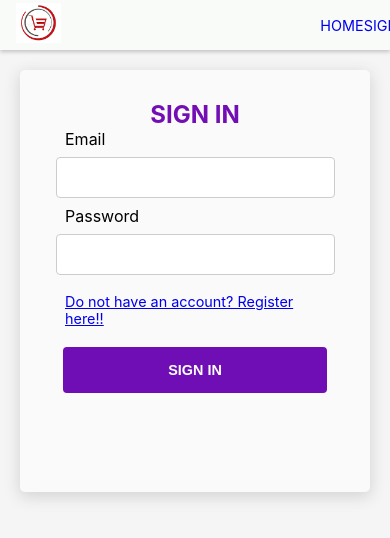
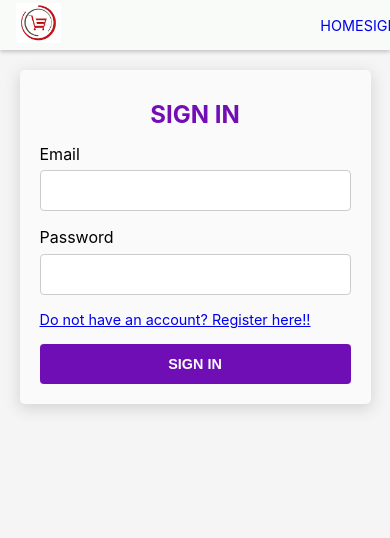
Before and after one commit to Karthik-Nayak98/e-commerce-app, a React (Create React App) app: page /signin in a window 390 px wide. Shown: the top 538 px of the page. Built offline with nearby package versions, Linux system fonts and the light colour scheme.

Commit message:
feat: add responsive css to signin and signup page

```diff
--- a/src/components/button/button.styles.css
+++ b/src/components/button/button.styles.css
@@ -8,12 +8,12 @@
   cursor: pointer;
 }
 
+/* SignUp Button */
 .btn-signup {
-  margin: 10px 0px;
   width: 100%;
   background-color: rgb(111, 14, 180);
   color: white;
-  padding: 15px 20px;
+  padding: 12px 20px;
   border: none;
   border-radius: 4px;
   font-size: 0.9rem;
--- a/src/components/form-input/form-input.styles.css
+++ b/src/components/form-input/form-input.styles.css
@@ -1,10 +1,10 @@
-input[type='text'],
-input[type='email'],
-input[type='password'] {
+input[type="text"],
+input[type="email"],
+input[type="password"] {
   align-self: center;
-  width: 90%;
+  width: 100%;
   padding: 12px 10px;
-  margin: 8px 0;
+  /* margin: 8px 0; */
   border: 1px solid #ccc;
   border-radius: 4px;
   box-sizing: border-box;
--- a/src/components/form-label/form-label.component.jsx
+++ b/src/components/form-label/form-label.component.jsx
@@ -1,6 +1,4 @@
 import React from 'react';
-
-import './form-label.styles.css';
 
 const FormLabel = ({ title, otherProps }) => {
   return <label {...otherProps}>{title}</label>;
--- a/src/components/form-label/form-label.styles.css
+++ /dev/null
@@ -1,3 +0,0 @@
-label {
-  padding: 0px 25px;
-}
--- a/src/components/header/header.styles.css
+++ b/src/components/header/header.styles.css
@@ -1,5 +1,6 @@
 .heading {
   font-size: 1.5rem;
   margin-top: 10px;
+  margin-bottom: 15px;
   color: rgb(114, 14, 180);
 }
--- a/src/components/input-container/input-container.jsx
+++ b/src/components/input-container/input-container.jsx
@@ -1,7 +1,9 @@
 import React from 'react';
 
-const InputContainer = (props) => {
-  return <div {...props}>{props.children}</div>;
+import './input-container.styles.css'
+
+const InputContainer = ({children, ...props}) => {
+  return <div {...props}>{children}</div>;
 };
 
 export default InputContainer;
--- a/src/components/input-container/input-container.styles.css
+++ b/src/components/input-container/input-container.styles.css
@@ -3,4 +3,5 @@
   justify-content: center;
   align-items: flex-start;
   flex-direction: column;
+  gap: 0.4rem;
 }
--- a/src/pages/signin/signin.styles.css
+++ b/src/pages/signin/signin.styles.css
@@ -1,9 +1,9 @@
 .form__container {
   border-radius: 5px;
   background-color: #f2f2f2;
-  /* width: 35%; */
-  min-height: 50vh;
-  margin: 20px;
+  width: 90vw;
+  max-width: 480px;
+  margin: 20px auto;
   padding: 20px;
   box-shadow: 0px 4px 15px 1px rgb(212, 212, 212);
   background-color: rgb(250, 250, 250);
@@ -13,48 +13,15 @@
   display: flex;
   flex-direction: column;
   justify-content: start;
+  gap: 1rem;
 }
 
-.input__container {
-  display: flex;
-  justify-content: center;
-  align-items: flex-start;
-  flex-direction: column;
-}
-
-form p {
-  margin: 10px 25px;
+form .signup {
   text-align: left;
   font-size: 0.9rem;
 }
 
-input[type='text'],
-input[type='email'],
-input[type='password'] {
-  align-self: center;
-  width: 90%;
-  padding: 12px 10px;
-  margin: 8px 0;
-  border: 1px solid #ccc;
-  border-radius: 4px;
-  box-sizing: border-box;
-  text-align: left;
-}
-
 .button__container {
   display: flex;
-  flex-direction: column;
   justify-content: space-between;
-  gap: 10px;
-  margin: 0px 23px;
 }
-
-@media screen and (min-width: 768px) {
-  .form__container {
-    width: 35%;
-    margin: 30px auto;
-  }
-  .button__container {
-    flex-direction: row;
-  }
-}
--- a/src/pages/signin/signinpage.jsx
+++ b/src/pages/signin/signinpage.jsx
@@ -65,7 +65,7 @@ const SignIn = () => {
           />
         </InputContainer>
         <Link to='/signup'>
-          <p>Do not have an account? Register here!!</p>
+          <p className='signup'>Do not have an account? Register here!!</p>
         </Link>
         <div className='button__container'>
           <Button type='submit' title='Sign in' classname='btn-signup' />
```
Also changed, not shown: src/pages/signup/signup.styles.css (deleted).
